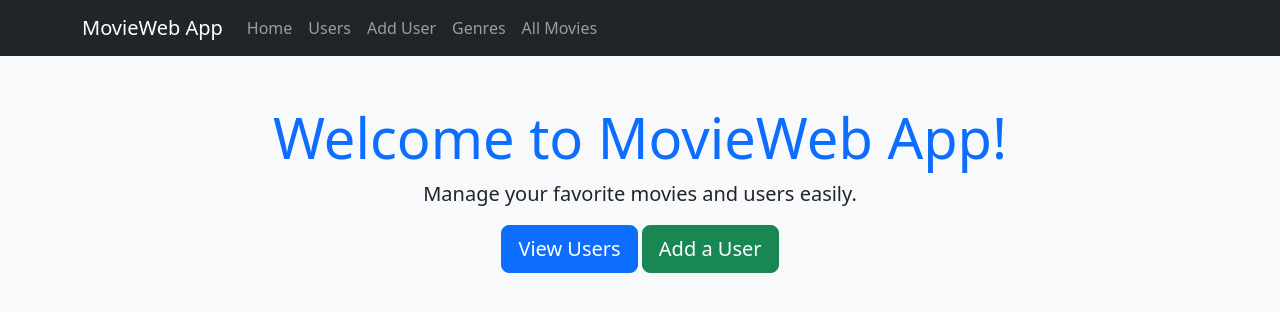
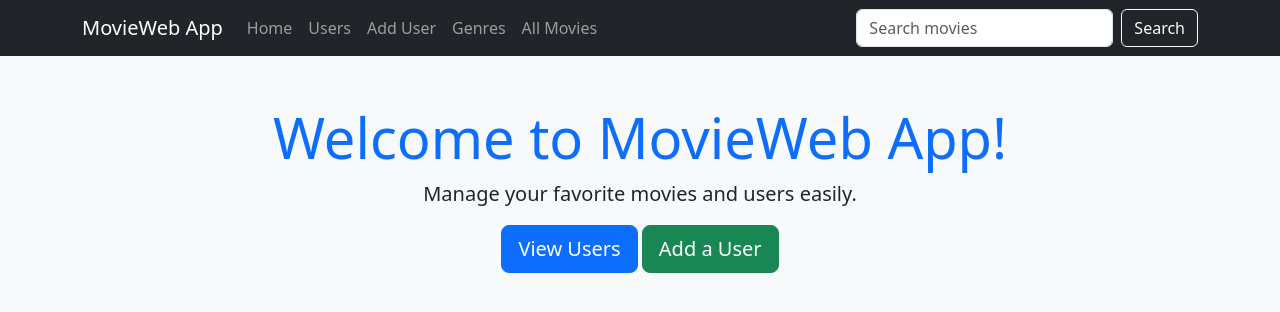
Before and after one commit to martenzoe/moviweb_app, a Flask app: page / in a window 1280 px wide. Shown: the top 312 px of the page. Run offline with Flask 3, Linux system fonts and the light colour scheme.

Commit message:
Implement movie search functionality
- Add search_movies method to SQLiteDataManager
- Create search route in app.py
- Add search form to navbar.html
- Create search_results.html template

```diff
--- a/app.py
+++ b/app.py
@@ -301,5 +301,15 @@ def movie_details(movie_id):
         app.logger.error(traceback.format_exc())
         return render_template('500.html'), 500
 
+@app.route('/search', methods=['GET'])
+def search_movies():
+    query = request.args.get('query', '')
+    if query:
+        movies = data_manager.search_movies(query)
+    else:
+        movies = []
+    return render_template('search_results.html', movies=movies, query=query)
+
+
 if __name__ == '__main__':
     app.run(debug=True)
--- a/templates/navbar.html
+++ b/templates/navbar.html
@@ -5,7 +5,7 @@
             <span class="navbar-toggler-icon"></span>
         </button>
         <div class="collapse navbar-collapse" id="navbarNav">
-            <ul class="navbar-nav">
+            <ul class="navbar-nav me-auto mb-2 mb-lg-0">
                 <li class="nav-item">
                     <a class="nav-link" href="{{ url_for('home') }}">Home</a>
                 </li>
@@ -22,6 +22,10 @@
                     <a class="nav-link" href="{{ url_for('list_movies') }}">All Movies</a>
                 </li>
             </ul>
+            <form class="d-flex" action="{{ url_for('search_movies') }}" method="GET">
+                <input class="form-control me-2" type="search" placeholder="Search movies" aria-label="Search" name="query">
+                <button class="btn btn-outline-light" type="submit">Search</button>
+            </form>
         </div>
     </div>
 </nav>
```
Also changed, not shown: datamanager/sqlite_data_manager.py (+7 -0 lines), templates/search_results.html (added, +29 -0 lines).
